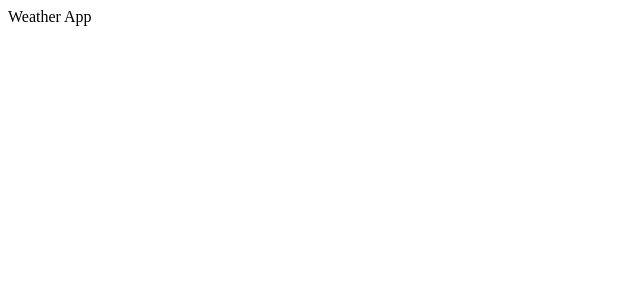
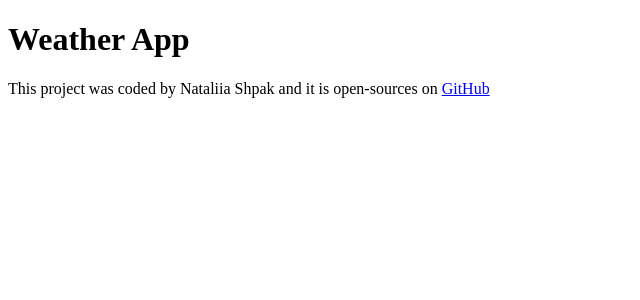
Before and after one commit to NataliShpak/react-week5, a React (Create React App) app: page / in a window 1280 px wide. Shown: the top 300 px of the page, without its empty margins (0-640 px from the left). Built offline with nearby package versions, Linux system fonts and the light colour scheme.

Commit message:
Added the GitHub repo URL

```diff
--- a/src/App.js
+++ b/src/App.js
@@ -3,7 +3,13 @@ import './App.css';
 export default function App() {
   return (
     <div className="App">
-      Weather App
+      <h1>Weather App</h1>
+      <footer>
+        This project was coded by Nataliia Shpak and it is open-sources on {" "}
+      <a href='https://startling-moonbeam-f03261.netlify.app/' target='_blank'>
+               GitHub
+      </a>
+      </footer>
       {/* <header className="App-header">
         <img src={logo} className="App-logo" alt="logo" />
         <p>
```
